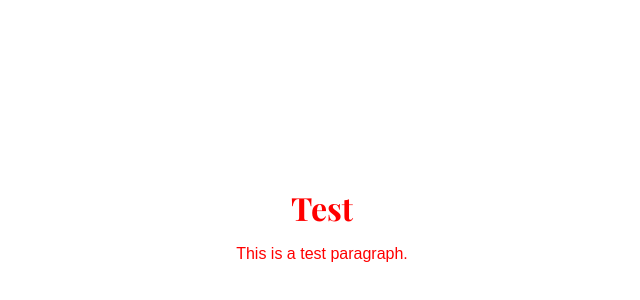
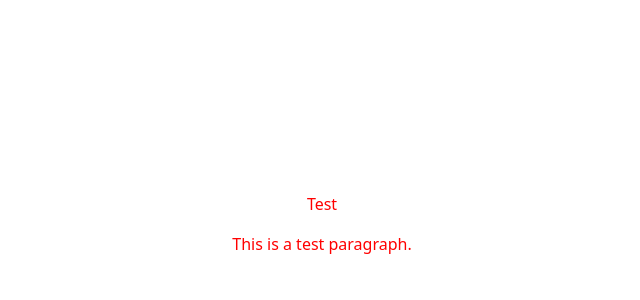
Before and after one commit to Jerune/Fitness-app, a Next.js app: page / in a window 1280 px wide. Shown: the part 176-476 px from the top of the page, without its empty margins (318-958 px from the left). Built offline with nearby package versions, Linux system fonts and the light colour scheme; a web font is replaced by a local one.

Commit message:
feat: add Tailwind

```diff
--- a/package.json
+++ b/package.json
@@ -17,11 +17,14 @@
   },
   "devDependencies": {
     "@eslint/eslintrc": "^3",
+    "@tailwindcss/postcss": "^4.1.11",
     "@types/node": "^20",
     "@types/react": "^19",
     "@types/react-dom": "^19",
     "eslint": "^9",
     "eslint-config-next": "15.3.5",
+    "postcss": "^8.5.6",
+    "tailwindcss": "^4.1.11",
     "typescript": "^5"
   }
 }
--- /dev/null
+++ b/postcss.config.mjs
@@ -0,0 +1,7 @@
+const config = {
+  plugins: {
+    '@tailwindcss/postcss': {},
+  },
+};
+
+export default config;
--- a/src/app/globals.css
+++ b/src/app/globals.css
@@ -1,50 +1 @@
-:root {
-  --background: #ffffff;
-  --foreground: #171717;
-}
-
-@media (prefers-color-scheme: dark) {
-  :root {
-    --background: #0a0a0a;
-    --foreground: #ededed;
-  }
-}
-
-html,
-body {
-  max-width: 100vw;
-  overflow-x: hidden;
-}
-
-body {
-  color: var(--foreground);
-  background: var(--background);
-  font-family: var(--font-body), sans-serif;
-  -webkit-font-smoothing: antialiased;
-  -moz-osx-font-smoothing: grayscale;
-}
-
-h1, h2, h3 {
-  font-family: var(--font-header), serif;
-}
-
-p {
-  font-family: var(--font-body), sans-serif;
-}
-
-* {
-  box-sizing: border-box;
-  padding: 0;
-  margin: 0;
-}
-
-a {
-  color: inherit;
-  text-decoration: none;
-}
-
-@media (prefers-color-scheme: dark) {
-  html {
-    color-scheme: dark;
-  }
-}
+@import 'tailwindcss';
```
Also changed, not shown: 1 other file (tests, documents, lock files or other folders).
